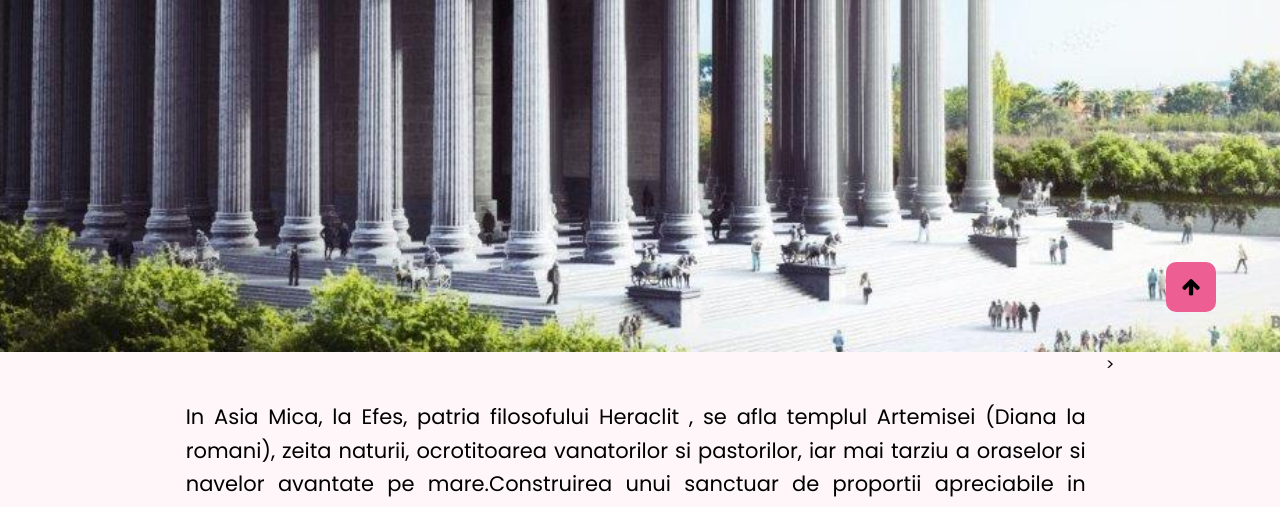
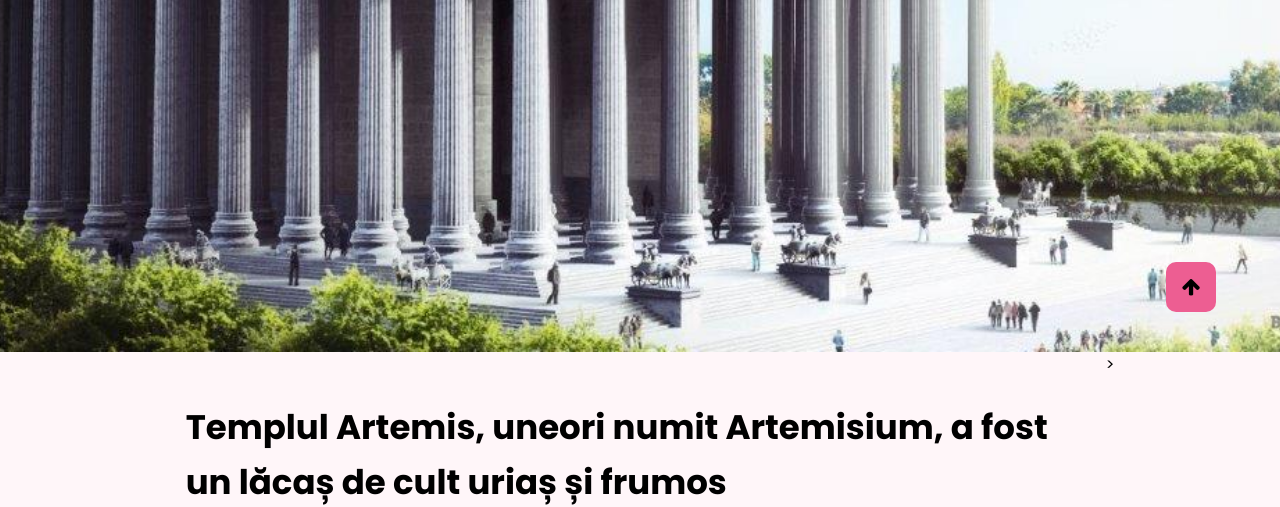
Before and after one commit to ilie-marketing/7-minuni-antice, a plain HTML site: page Templul-Dianei-din-Efes.html in a window 1280 px wide. Shown: the part 448-955 px from the top of the page. Drawn offline with Linux system fonts and the light colour scheme; a script that the page names is missing.

Commit message:
Update Templul-Dianei-din-Efes.html

```diff
--- a/Templul-Dianei-din-Efes.html
+++ b/Templul-Dianei-din-Efes.html
@@ -123,7 +123,7 @@
 </section>
 <section class="sectiunea-1" id="sectiunea1">
 	<div class="text-container">
-		<h2></h2>
+		<h2>Templul Artemis, uneori numit Artemisium, a fost un lăcaș de cult uriaș și frumos</h2>
 		<p>In Asia Mica, la Efes, patria filosofului Heraclit , se afla templul Artemisei (Diana la romani), zeita naturii, ocrotitoarea vanatorilor si pastorilor, iar mai tarziu a oraselor si navelor avantate pe mare.Construirea unui sanctuar de proportii apreciabile in aceasta regiune zgaltaita frecvent de cutremure a pus unele probleme, rezolvate prin alegerea unui tern mlastinos peste care s-au asezat straturi de carbune de lemn si saci cu pietre; se pare ca aceasta solutie s-a dovedit eficace: nu cutremurele au distrus impunatorul edificiu de-a lungul veacurilor, ci razboaiele, jaful, intoleranta religioasa si furia unui nebun obsedat de celebritate.</p>
 		<p><br />&nbsp;&nbsp;&nbsp;&nbsp;&nbsp;&nbsp;&nbsp;&nbsp;&nbsp;&nbsp;&nbsp; Daca in cazul gradinilor babiloniene nu cunoastem numele nici unuia dintre arhitectii si inginerii constructori, in cel al templului din Efes - al Artemisionului - numele (mentionate de Herodot Vitruviu si altii) abunda: Pixodarus, ciobanul care a dscoperit din intamplare depozitul de marmura alba; Chersiphron, Metagene si Pacanius care au imaginat sisteme ingenioase pentru transportul grelelor coloane monolite si arhitravelor masive ce inconjurau capitelurile; arhitectii Paeonios si Demetrios au terminat constructia, care (dupa cum ne spune Pliniu cel Batran), a durat 220 de ani; a inceput in preajma anului 650 i.e.n., templul a fost inaugurat in 430 i.e.n. Cresus, regele Lidiei si cuceritorul Efesului, a pus la dispozitie fonduri enorme trebuitoare constructiei, si nu numai Cresus: sirul dublu de 127 de coloane de marmura alba inalt de 18 metri care inconjurau altarul cu statuia zeitei trebuiau sa aminteasca (spune legenda) de cei 127 de principi care s-au ruinat pentru a ridica templul.</p>
 		<p>In prima sa forma templul artemisei n-a rezistat decat trei sferturi de veac: in 356 i.e.n., un incendiu l-a distrus complet. Un autor mai nou (G. Buscher in Magazin Istoric, nr. 68/1972) ne propune o explicatie verosimila: "<em>...marmura nu forma decat scheletul, toti peretii subtiri fiind din lemn. Tocmai despartiturile interioare au fost cele mistuite de foc. La randul ei, sub actiunea caldurii degajate de incndiu, marmura (care nu este altceva decat un carbonat de calciu pur) s-a degradat, pierzand acidul carbonic, nemairamanand din ea decat calciul, care s-a spulberat la prima ploaie</em>".</p>
```
